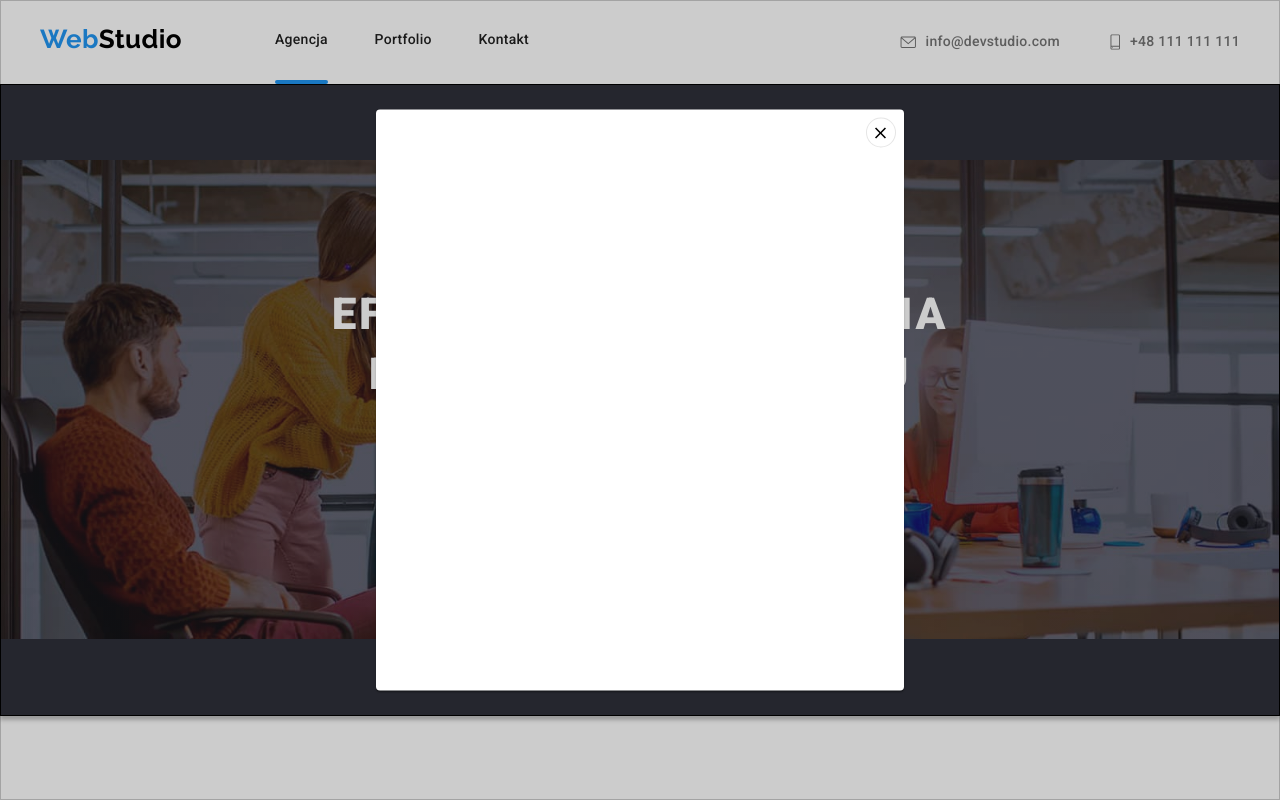
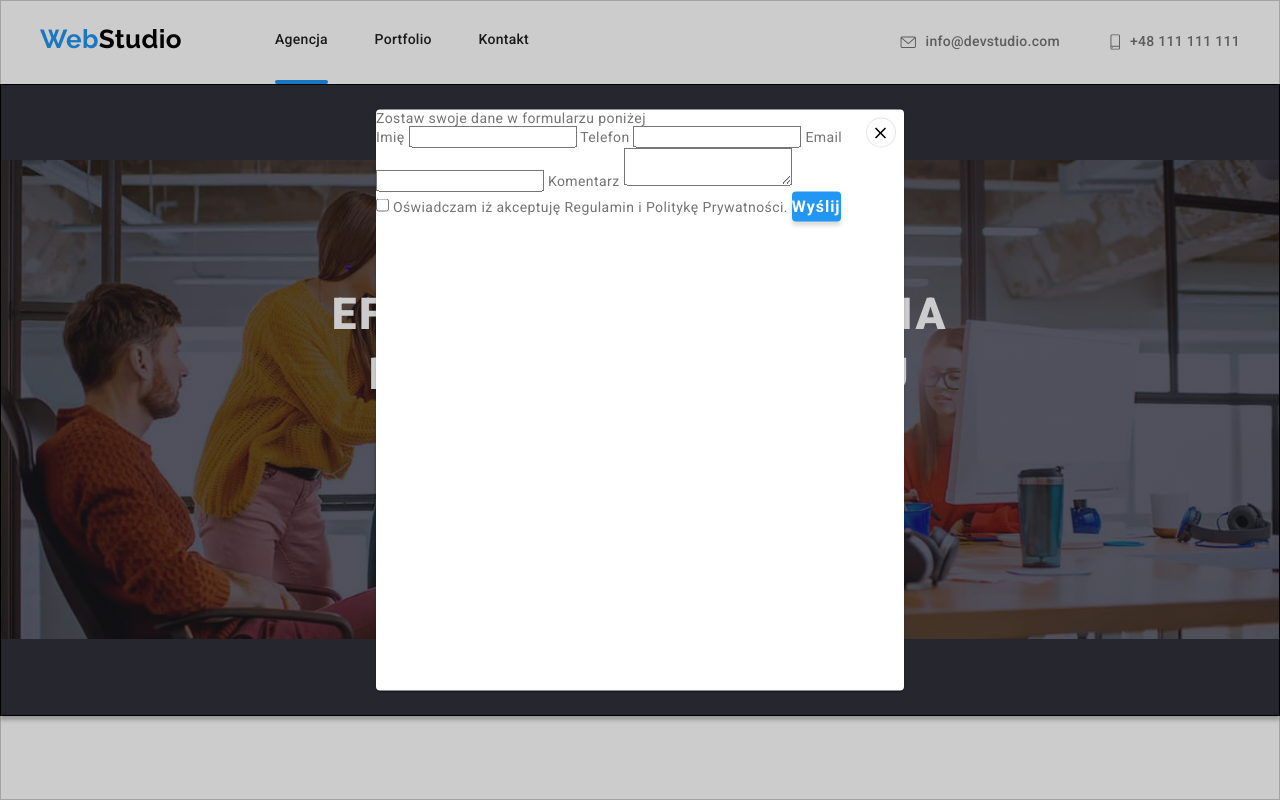
Before and after one commit to basiacarvalho/goit-markup-hw-06, a plain HTML site: page index.html in a window 1280 px wide. Both pictures are taken after a click on the button "Zamów usługę". Shown: the top 800 px of the page. Drawn offline with nearby package versions, Linux system fonts and the light colour scheme.

Commit message:
added form structure for the modal window

```diff
--- a/css/styles.css
+++ b/css/styles.css
@@ -67,7 +67,7 @@ p {
   color: var(--active-color);
 }
 
-.main-page-button {
+.main-button {
   background-color: var(--active-color);
   border: none;
   border-radius: 4px;
--- a/index.html
+++ b/index.html
@@ -62,7 +62,7 @@
       <section class="section banner">
         <div class="banner__container container">
           <h1 class="banner__title">EFEKTYWNE ROZWIĄZANIA<br />DLA WASZEGO BIZNESU</h1>
-          <button class="banner__button main-page-button" type="button" data-modal-open>
+          <button class="banner__button main-button" type="button" data-modal-open>
             Zamów usługę
           </button>
         </div>
@@ -450,7 +450,7 @@
         </div>
         <div class="newsletter footer-section">
           <h3 class="newsletter__title footer-title">zapisz się do newslettera</h3>
-          <form class="newsletter__form" name="newsletter_form">
+          <form class="newsletter__form" name="newsletter-form">
             <label for="user_email"></label>
             <input
               class="newsletter__input"
@@ -459,7 +459,7 @@
               id="user_email"
               placeholder="E-mail"
             />
-            <button class="newsletter__button main-page-button" type="submit">
+            <button class="newsletter__button main-button" type="submit">
               Zapisz się
               <svg class="newsletter__icon-button" width="24" height="24">
                 <use href="./images/icons.svg#icon-icon-send"></use>
@@ -478,6 +478,33 @@
             </svg>
           </button>
         </div>
+        <form class="order-form" name="order-form">
+          <div class="order-form__contact-details" role="group" aria-labelledby="order-form-head">
+            <p id="order-form-head">Zostaw swoje dane w formularzu poniżej</p>
+            <label class="order-form__label" for="user_name">Imię</label>
+            <input class="order-form__contact-detail" type="text" name="username" id="user_name" />
+            <label class="order-form__label" for="user_phone">Telefon</label>
+            <input class="order-form__contact-detail" type="tel" name="phone" id="user_phone" />
+
+            <label class="order-form__label" for="user_email">Email</label>
+            <input class="order-form__contact-detail" type="email" name="email" id="user_email" />
+
+            <label class="order-form__label" for="user_comment">Komentarz</label>
+            <textarea class="order-form__textarea" name="comment" id="user_comment"></textarea>
+          </div>
+          <input
+            class="order-form__statement"
+            type="checkbox"
+            name="statement"
+            id="user_statement"
+            value="statement"
+          />
+          <label class="order-form__statement-label" for="user_statement"
+            >Oświadczam iż akceptuję <span>Regulamin</span> i
+            <span>Politykę Prywatności.</span></label
+          >
+          <button class="order-form__button main-button" type="submit">Wyślij</button>
+        </form>
       </div>
     </div>
     <script src="./js/modal.js"></script>
```
